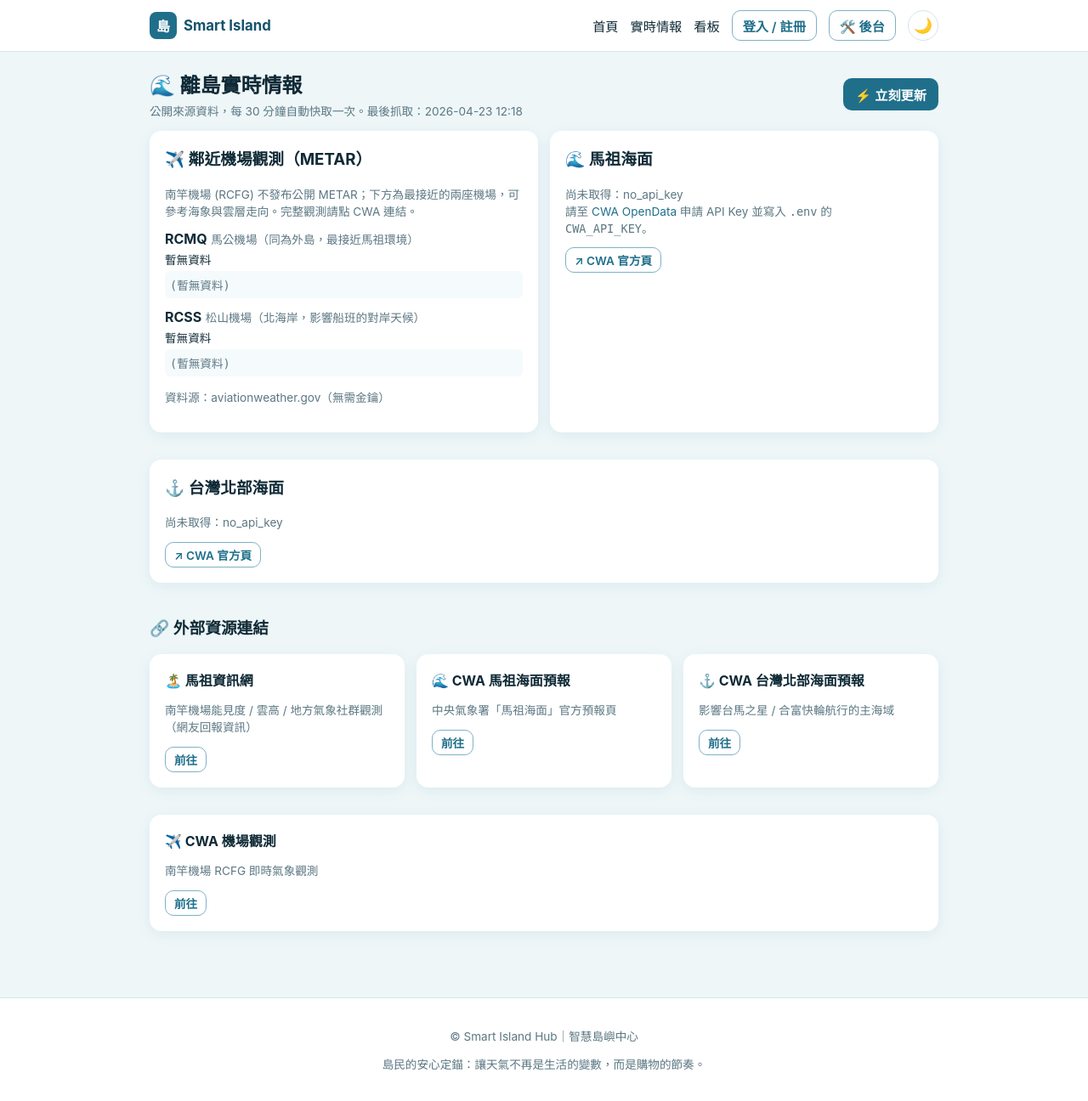
After one commit to haochen0821-lab/smartisland, a Flask app: page /realtime in a window 1280 px wide. The commit adds this page. Shown: the whole page at 85% size. Run offline with Flask 3, Linux system fonts and the light colour scheme; data comes from the database, SQL or seed files in the repository; data that the repository does not hold is empty.

Commit message:
refactor: 離島實時情報獨立到 /realtime + 加入功能欄；後台快捷移到 nav；馬祖鄉土資訊網→馬祖資訊網

```diff
--- a/app/__init__.py
+++ b/app/__init__.py
@@ -60,12 +60,14 @@ def create_app():
     from app.routes.pwa import pwa_bp
     from app.routes.reservations import reservations_bp
     from app.routes.tag import tag_bp
+    from app.routes.info import info_bp
 
     app.register_blueprint(main_bp)
     app.register_blueprint(auth_bp, url_prefix='/auth')
     app.register_blueprint(combos_bp, url_prefix='/combos')
     app.register_blueprint(orders_bp, url_prefix='/orders')
     app.register_blueprint(reservations_bp, url_prefix='/reserve')
+    app.register_blueprint(info_bp)
     app.register_blueprint(board_bp)
     app.register_blueprint(tag_bp)
     app.register_blueprint(admin_bp, url_prefix='/admin')
--- /dev/null
+++ b/app/routes/info.py
@@ -0,0 +1,20 @@
+"""離島實時情報公開頁：/realtime
+獨立於首頁，可給訪客直接看 METAR / 馬祖海面 / 北部海面 / 外連。
+"""
+from flask import Blueprint, render_template, redirect, url_for, flash, request
+from app.utils.external import fetch_all as fetch_external, EXTERNAL_LINKS
+
+info_bp = Blueprint('info', __name__)
+
+
+@info_bp.route('/realtime')
+def realtime():
+    data = fetch_external()
+    return render_template('info/realtime.html', external=data, links=EXTERNAL_LINKS)
+
+
+@info_bp.route('/realtime/refresh', methods=['POST'])
+def realtime_refresh():
+    fetch_external(force=True)
+    flash('已重新抓取離島實時情報', 'success')
+    return redirect(url_for('info.realtime'))
--- a/app/routes/main.py
+++ b/app/routes/main.py
@@ -2,7 +2,6 @@ from datetime import date
 from flask import Blueprint, render_template
 from app.models import Product, Category, FerrySchedule
 from app.utils.signal import compute_context
-from app.utils.external import fetch_all as fetch_external
 
 main_bp = Blueprint('main', __name__)
 
@@ -26,13 +25,10 @@ def home():
         FerrySchedule.scheduled_time
     ).all()
 
-    external = fetch_external()
-
     return render_template(
         'home.html',
         grouped=grouped,
         ferries=today_ferries,
         weather=ctx['weather'],
         weather_alert=ctx['weather_alert'],
-        external=external,
     )
--- a/app/templates/base.html
+++ b/app/templates/base.html
@@ -29,6 +29,7 @@
       </a>
       <nav class="site-nav">
         <a href="{{ url_for('main.home') }}">首頁</a>
+        <a href="{{ url_for('info.realtime') }}">實時情報</a>
         <a href="{{ url_for('board.board') }}">看板</a>
         {% if current_user.is_authenticated and is_customer %}
           <a href="{{ url_for('combos.list_combos') }}">我的組合</a>
@@ -36,6 +37,9 @@
           <a href="{{ url_for('auth.logout') }}" class="muted small">登出（{{ current_user.full_name or current_user.username }}）</a>
         {% else %}
           <a href="{{ url_for('auth.login') }}" class="btn ghost">登入 / 註冊</a>
+        {% endif %}
+        {% if demo_mode %}
+          <a href="{{ url_for('admin.demo_enter') }}" class="btn ghost" title="DEMO_MODE 開啟中，可直接進入後台">🛠️ 後台</a>
         {% endif %}
         <button type="button" class="theme-toggle" id="themeToggle" aria-label="切換亮/暗底" title="切換亮/暗底">
           <span id="themeIcon">🌙</span>
--- /dev/null
+++ b/app/templates/info/realtime.html
@@ -0,0 +1,66 @@
+{% extends "base.html" %}
+{% block title %}離島實時情報 ｜ {{ site_name }}{% endblock %}
+{% block content %}
+<div style="display:flex;justify-content:space-between;align-items:center;flex-wrap:wrap;gap:8px">
+  <div>
+    <h2 style="margin:0">🌊 離島實時情報</h2>
+    <p class="muted small" style="margin:4px 0 0">
+      公開來源資料，每 30 分鐘自動快取一次。最後抓取：{{ external.fetched_at.strftime('%Y-%m-%d %H:%M') if external.fetched_at else '—' }}
+    </p>
+  </div>
+  <form method="post" action="{{ url_for('info.realtime_refresh') }}">
+    <input type="hidden" name="csrf_token" value="{{ csrf_token() }}">
+    <button class="btn">⚡ 立刻更新</button>
+  </form>
+</div>
+
+<div class="row" style="margin-top:14px">
+  <div class="card" style="flex:1 1 320px">
+    <h3>✈️ 鄰近機場觀測（METAR）</h3>
+    <p class="muted small">{{ external.metar.note }}</p>
+    {% for s in external.metar.stations %}
+      <div style="margin-bottom:12px">
+        <strong>{{ s.icao }}</strong> <span class="small muted">{{ s.desc }}</span>
+        <p class="small" style="margin:4px 0">{{ s.human }}</p>
+        <pre class="small muted" style="white-space:pre-wrap;margin:0;background:var(--surface-2);padding:6px;border-radius:6px">{{ s.raw }}</pre>
+      </div>
+    {% endfor %}
+    <p class="small muted">資料源：aviationweather.gov（無需金鑰）</p>
+  </div>
+
+  <div class="card" style="flex:1 1 320px">
+    <h3>🌊 馬祖海面</h3>
+    {% if external.marine_matsu.error %}
+      <p class="muted small">尚未取得：{{ external.marine_matsu.error }}<br>
+        {% if external.marine_matsu.error == 'no_api_key' %}
+        請至 <a href="https://opendata.cwa.gov.tw" target="_blank">CWA OpenData</a> 申請 API Key 並寫入 <code>.env</code> 的 <code>CWA_API_KEY</code>。
+        {% endif %}
+      </p>
+    {% else %}
+      <ul>{% for it in external.marine_matsu.get('items', []) %}<li>{{ it.name }}：{{ it.value }}</li>{% endfor %}</ul>
+    {% endif %}
+    <a class="btn ghost small" target="_blank" href="https://www.cwa.gov.tw/V8/C/M/NSea.html">↗ CWA 官方頁</a>
+  </div>
+
+  <div class="card" style="flex:1 1 320px">
+    <h3>⚓ 台灣北部海面</h3>
+    {% if external.marine_north.error %}
+      <p class="muted small">尚未取得：{{ external.marine_north.error }}</p>
+    {% else %}
+      <ul>{% for it in external.marine_north.get('items', []) %}<li>{{ it.name }}：{{ it.value }}</li>{% endfor %}</ul>
+    {% endif %}
+    <a class="btn ghost small" target="_blank" href="https://www.cwa.gov.tw/V8/C/M/FSea.html">↗ CWA 官方頁</a>
+  </div>
+</div>
+
+<h3 style="margin-top:20px">🔗 外部資源連結</h3>
+<div class="row">
+  {% for l in links %}
+    <div class="card" style="flex:1 1 240px">
+      <h4 style="margin:0">{{ l.icon }} {{ l.name }}</h4>
+      <p class="small muted">{{ l.desc }}</p>
+      <a class="btn ghost small" target="_blank" href="{{ l.url }}">前往</a>
+    </div>
+  {% endfor %}
+</div>
+{% endblock %}
--- a/app/utils/external.py
+++ b/app/utils/external.py
@@ -20,7 +20,7 @@ CWA_API = 'https://opendata.cwa.gov.tw/api/v1/rest/datastore'
 
 EXTERNAL_LINKS = [
     {
-        'name': '馬祖鄉土資訊網',
+        'name': '馬祖資訊網',
         'url': 'https://www.matsu.idv.tw/',
         'desc': '南竿機場能見度 / 雲高 / 地方氣象社群觀測（網友回報資訊）',
         'icon': '🏝️',
--- a/version.json
+++ b/version.json
@@ -1 +1 @@
-{"commit":"dd6062a","date":"2026-04-23 12:08:10 +0000"}
+{"commit":"c2dab09","date":"2026-04-23 12:12:54 +0000"}
```
Also changed, not shown: app/templates/home.html (+0 -56 lines).
